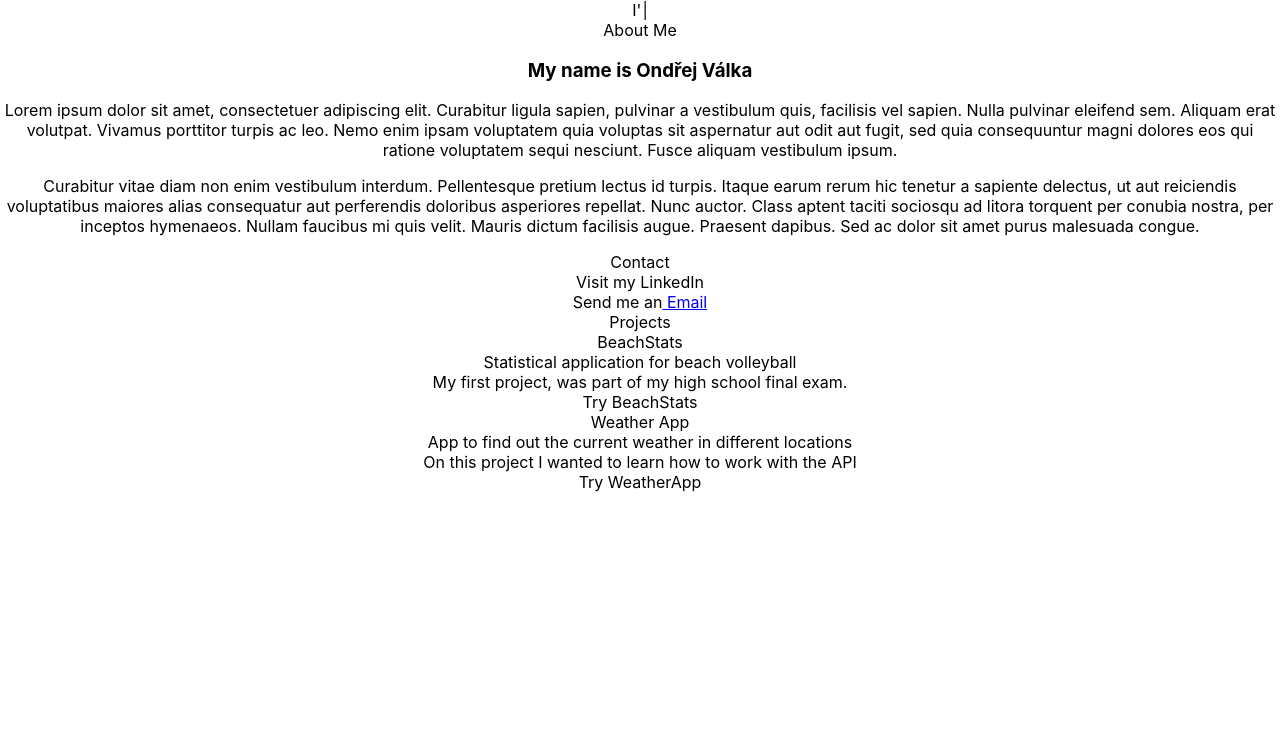
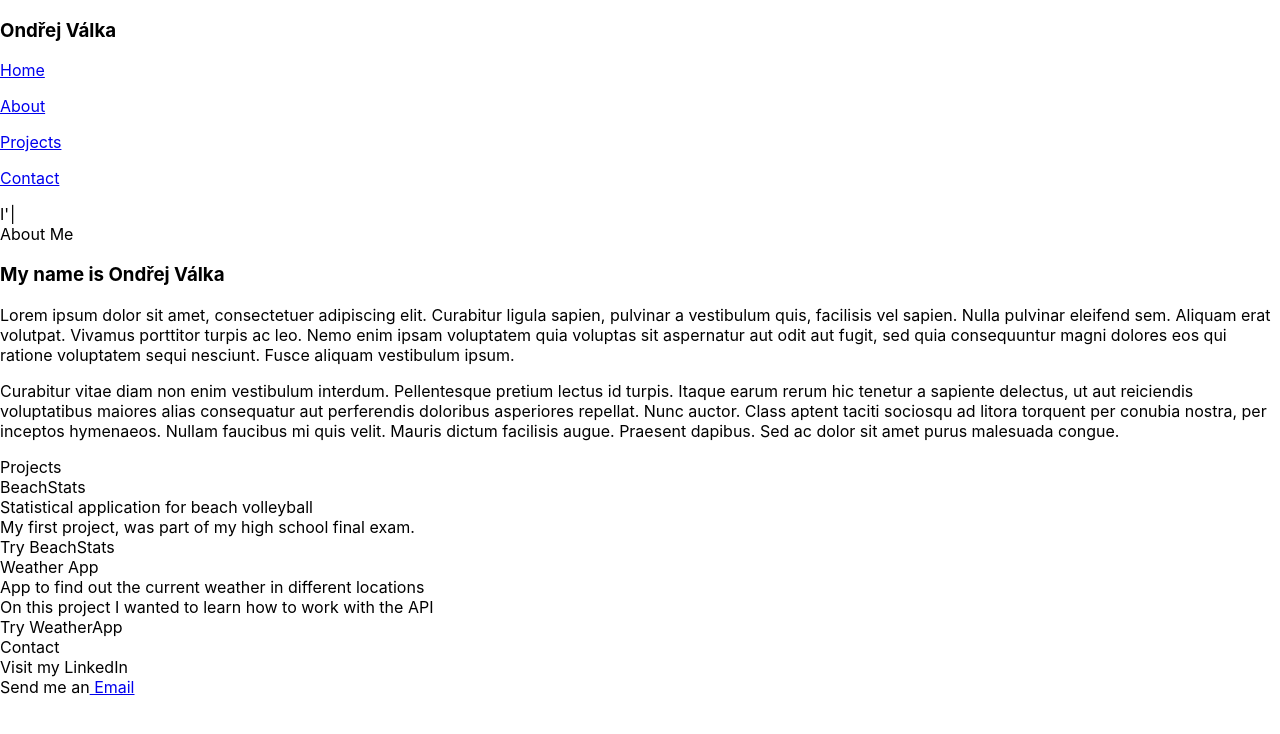
Before and after one commit to valkaond/portfolio, a React (Create React App) app: page / in a window 1280 px wide. Shown: the top 734 px of the page. Built offline with nearby package versions, Linux system fonts and the light colour scheme.

Commit message:
Creating layout templates

```diff
--- a/src/App.js
+++ b/src/App.js
@@ -1,17 +1,14 @@
 import './App.css';
-import Home from "./components/Home";
-import About from './components/About';
-import Contact from './components/Contact';
-import Projects from './components/Projects';
+import Layout from './layout/Layout';
+import Content from './components/Content';
+import Menu from './components/Menu';
 
 function App() {
   return (
-    <div className="App">
-      <Home/>
-      <About/>
-      <Contact/>
-      <Projects/>
-    </div>
+    <Layout>
+      <Menu/>
+      <Content/>
+    </Layout>
   );
 }
 
--- /dev/null
+++ b/src/components/Content.js
@@ -0,0 +1,17 @@
+import Home from "./Home";
+import About from "./About";
+import Projects from "./Projects";
+import Contact from "./Contact";
+
+function Display(){
+    return(
+        <div>
+            <Home/>
+            <About/>
+            <Projects/>
+            <Contact/>
+        </div>
+    )
+}
+
+export default Display
--- /dev/null
+++ b/src/components/Menu.js
@@ -0,0 +1,33 @@
+import "../App.css";
+import { useState } from "react"
+
+function Menu(){
+    const [select, setSelect] = useState(0)
+    return (
+        <div id="Menu">
+            <div>
+                <h3>
+                    Ondřej Válka
+                </h3>
+            </div>
+            <p
+                onClick={()=>setSelect(0)}>
+                <a href="/#">Home</a>
+            </p>
+            <p
+                onClick={()=>setSelect(1)}>
+                <a href="#about">About</a>
+            </p>
+            <p
+                onClick={()=>setSelect(2)}>
+                <a href="#projects">Projects</a>
+            </p>
+            <p
+                onClick={()=>setSelect(3)}>
+                <a href="#contact">Contact</a>
+            </p>
+        </div>
+    )
+}
+
+export default Menu;
--- /dev/null
+++ b/src/layout/Layout.js
@@ -0,0 +1,17 @@
+import React from "react";
+
+class Layout extends React.Component{
+    render(){
+        return (
+            <React.Fragment>
+                <div>
+                    <div>
+                        {this.props.children}
+                    </div>
+                </div>
+            </React.Fragment>
+        )
+    }
+}
+
+export default Layout;
```
